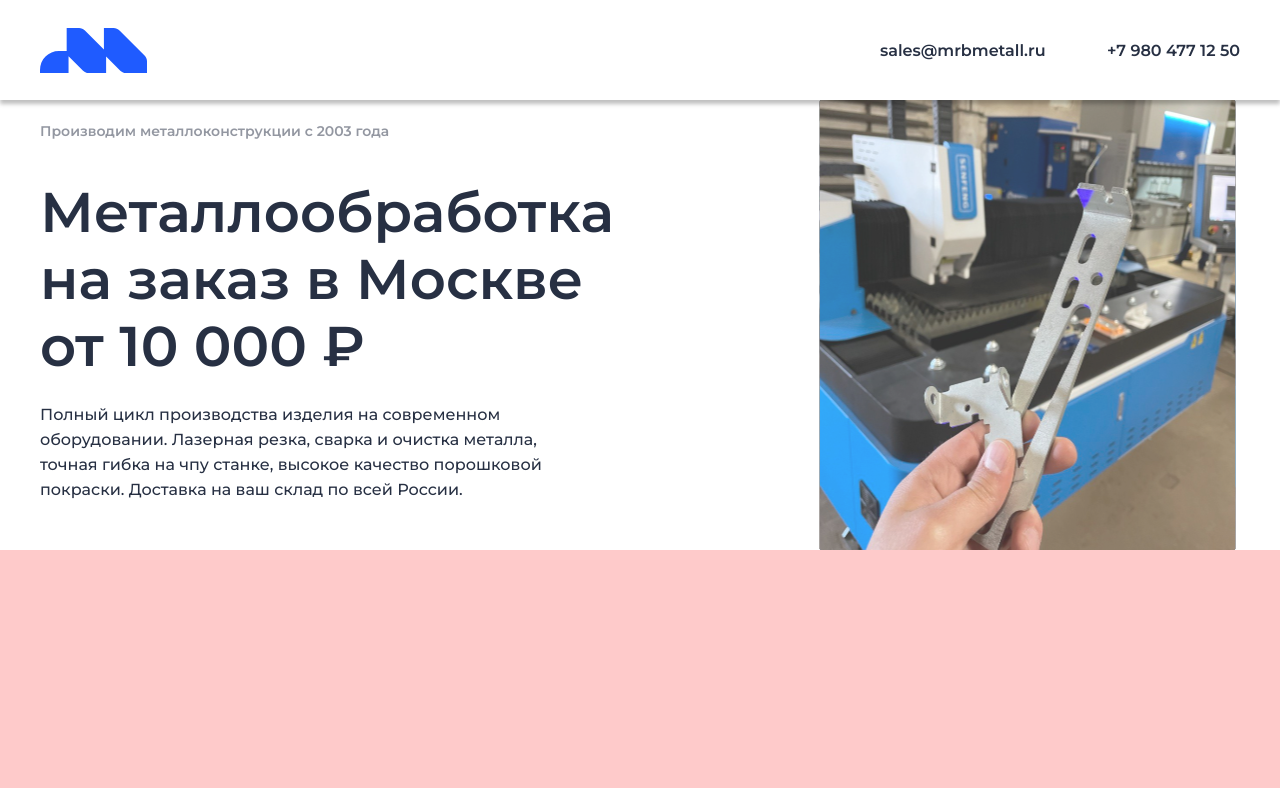
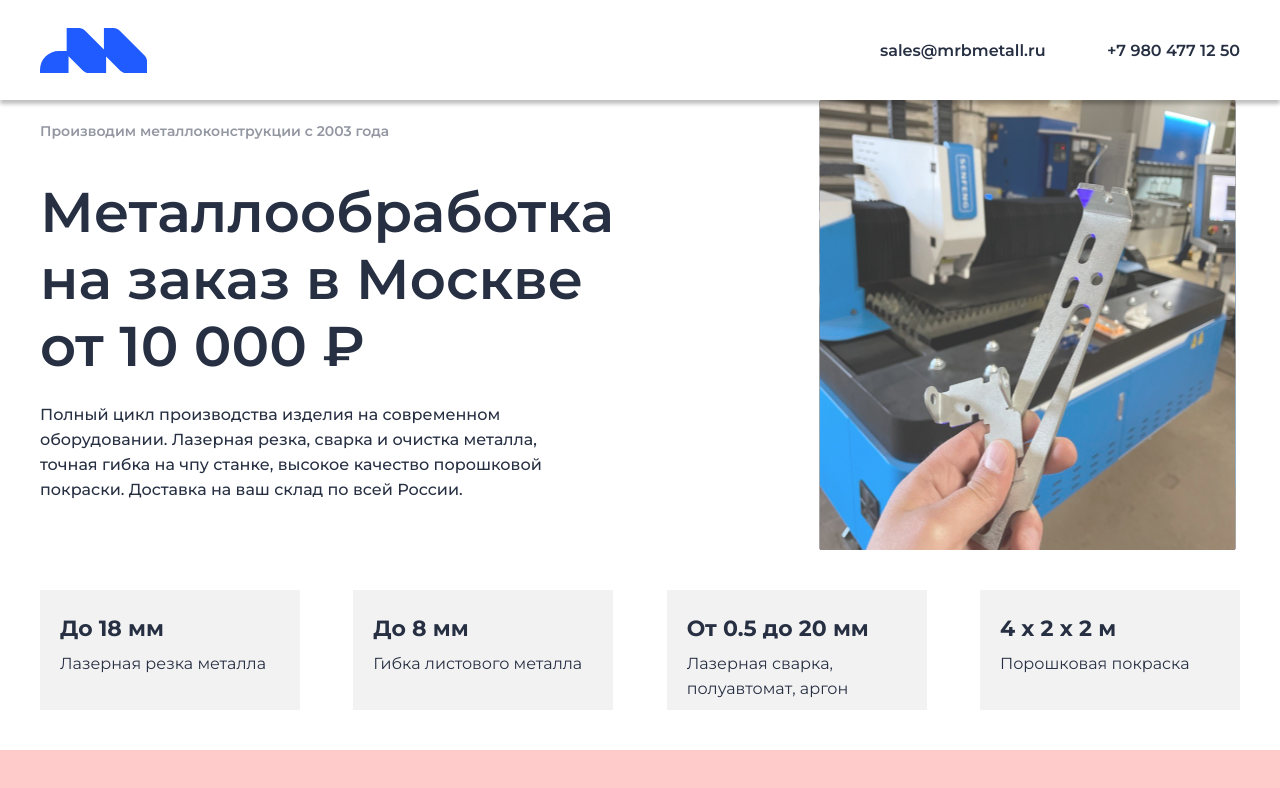
Before and after one commit to Lyaguh21/Lazer-161, a Next.js app: page / in a window 1280 px wide. Shown: the top 788 px of the page. Built offline with nearby package versions, Linux system fonts and the light colour scheme.

Commit message:
end dev first section

```diff
--- a/src/app/components/TitleSection/BotPart.tsx
+++ b/src/app/components/TitleSection/BotPart.tsx
@@ -1,3 +1,16 @@
+import ChildrenBotSection from "./ChildrenBotSection";
+
 export default function BotPart() {
-  return <div></div>;
+  return (
+    <div className="flex flex-wrap laptop:flex-nowrap justify-between py-[40px] w-full">
+      <ChildrenBotSection title="До 18 мм" subtitle="Лазерная резка металла" />
+      <ChildrenBotSection title="До 8 мм" subtitle="Гибка листового металла" />
+      <ChildrenBotSection
+        title="От 0.5 до 20 мм"
+        subtitle="Лазерная сварка,
+полуавтомат, аргон"
+      />
+      <ChildrenBotSection title="4 х 2 х 2 м" subtitle="Порошковая покраска" />
+    </div>
+  );
 }
--- /dev/null
+++ b/src/app/components/TitleSection/ChildrenBotSection.tsx
@@ -0,0 +1,16 @@
+export default function ChildrenBotSection({
+  title,
+  subtitle,
+}: {
+  title: string;
+  subtitle: string;
+}) {
+  return (
+    <div className="p-[20px] max-[560px]:w-full w-[calc(50%-10px)] laptop:w-[calc(25%-10px)] hd:w-[calc(25%-40px)] mb-[5px] laptop:mb-0 h-[120px] bg-gray flex flex-col ">
+      <h2 className="text-fontMain text-[22px] leading-[37px] font-bold mb-1">
+        {title}
+      </h2>
+      <h4 className="text-fontMain leading-[25px] ">{subtitle}</h4>
+    </div>
+  );
+}
```
